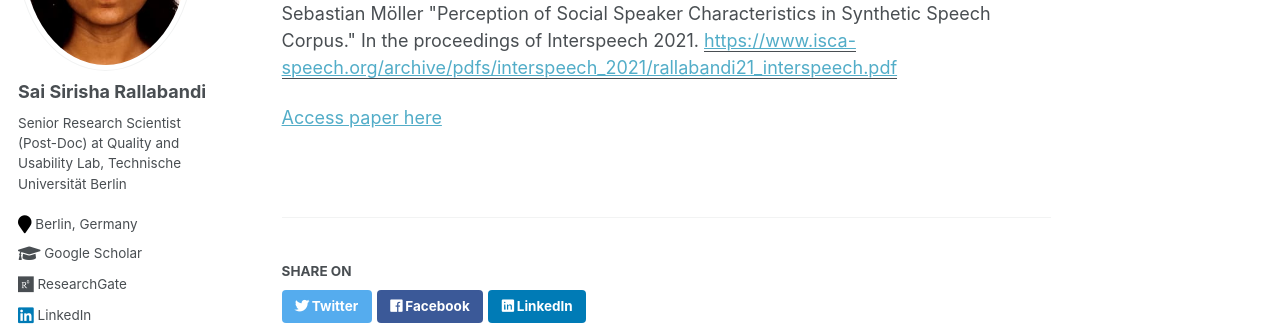
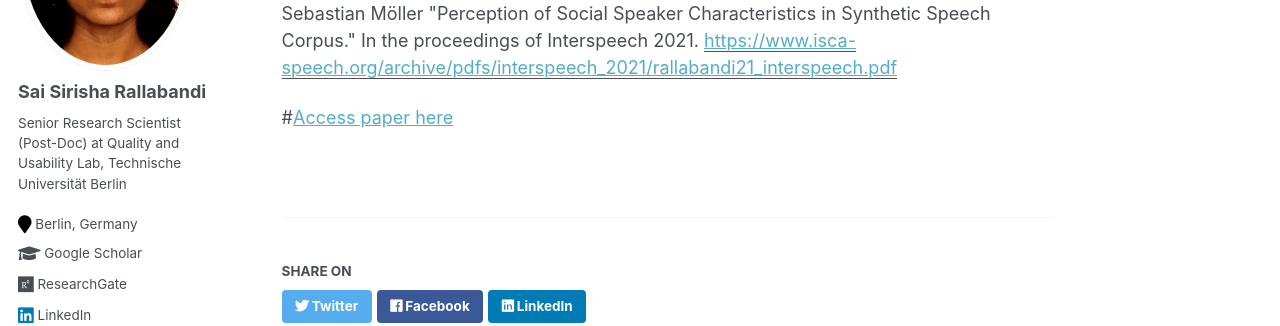
Before and after one commit to SaiSirishaR/saisirishar.github.io, a Jekyll site: the page built from _publications/2021-01-01-Perception_of-Social-Speaker-Characteristics-in-Synthetic-Speech.md, in a window 1280 px wide. Shown: the part 270-596 px from the top of the page. Built offline with Jekyll 4.4.1, drawn with Linux system fonts in a browser that asks for light colours.

```diff
--- a/_publications/2021-01-01-Perception_of-Social-Speaker-Characteristics-in-Synthetic-Speech.md
+++ b/_publications/2021-01-01-Perception_of-Social-Speaker-Characteristics-in-Synthetic-Speech.md
@@ -8,4 +8,4 @@ paperurl: 'https://www.isca-speech.org/archive/pdfs/interspeech_2021/rallabandi2
 citation: 'Sai Sirisha Rallabandi, Abhinav Bharadwaj, Babak Naderi, Sebastian Möller &quot;Perception of Social Speaker Characteristics in Synthetic Speech
 Corpus.&quot; In the proceedings of Interspeech 2021.'
 ---
-[Access paper here](https://www.isca-speech.org/archive/pdfs/interspeech_2021/rallabandi21_interspeech.pdf){:target="_blank"}
+#[Access paper here](https://www.isca-speech.org/archive/pdfs/interspeech_2021/rallabandi21_interspeech.pdf){:target="_blank"}
```
